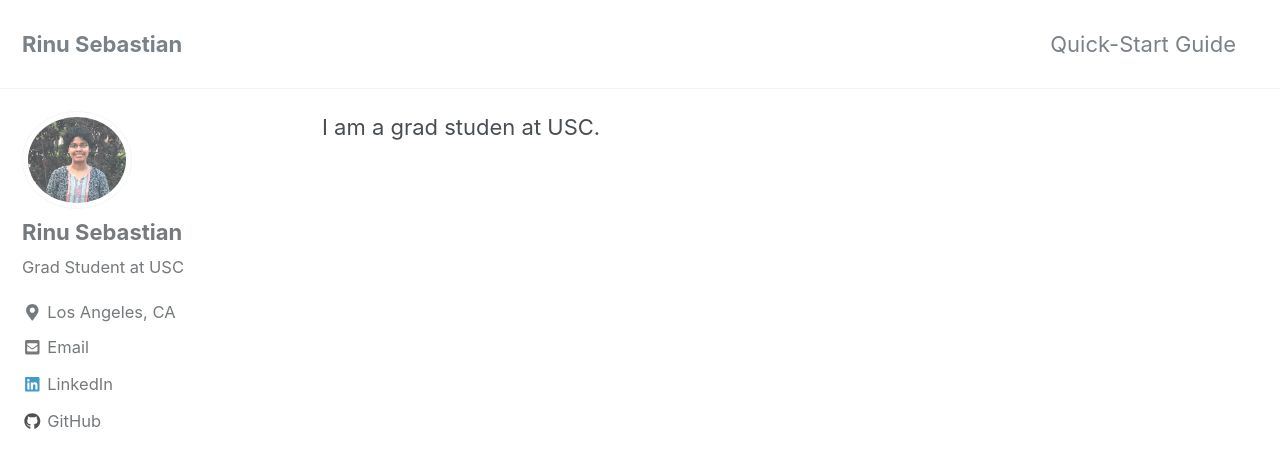
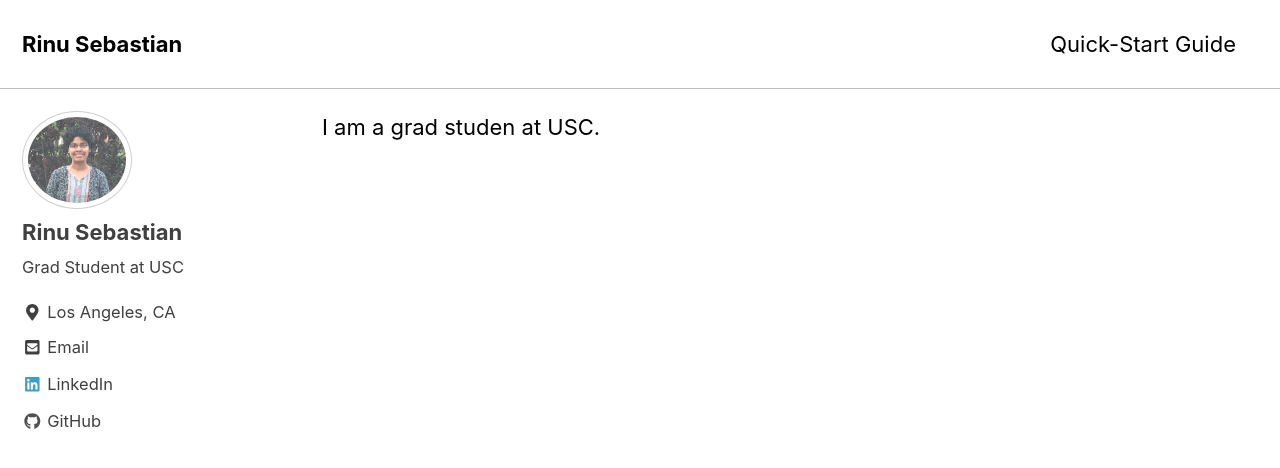
Before and after one commit to nikhiljohn10/rsebasti.github.io, a Jekyll site: the page built from _pages/about.md, in a window 1280 px wide and 900 px high. Shown: the top 468 px of the window. Built offline with Jekyll 4.4.1, drawn with Linux system fonts in a browser that asks for light colours; nearby versions of some CDN libraries.

Commit message:
configv5.0

```diff
--- a/_config.yml
+++ b/_config.yml
@@ -12,7 +12,7 @@
 
 # theme                  : "minimal-mistakes-jekyll"
 # remote_theme           : "mmistakes/minimal-mistakes"
-minimal_mistakes_skin    : "default" # "air", "aqua", "contrast", "dark", "dirt", "neon", "mint", "plum", "sunrise"
+minimal_mistakes_skin    : "contrast" # "air", "aqua", "default", "dark", "dirt", "neon", "mint", "plum", "sunrise"
 
 # Site Settings
 locale                   : "en-US"
```
